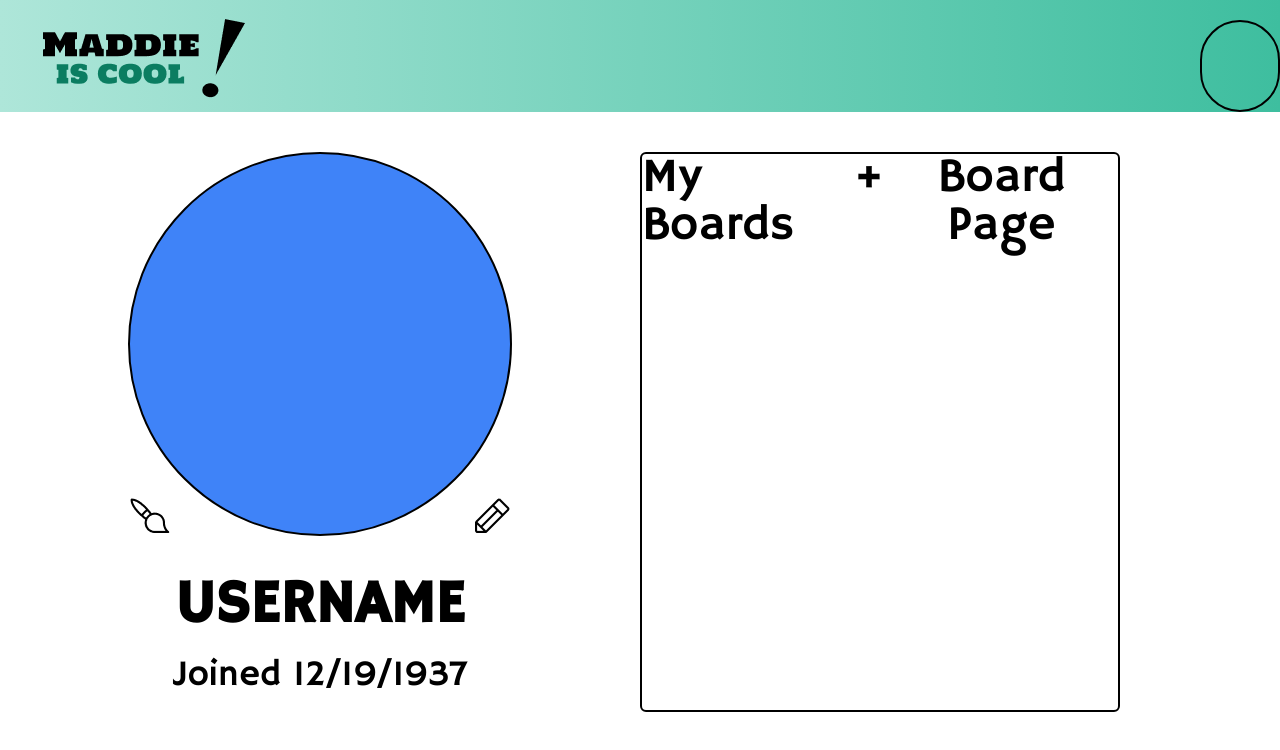
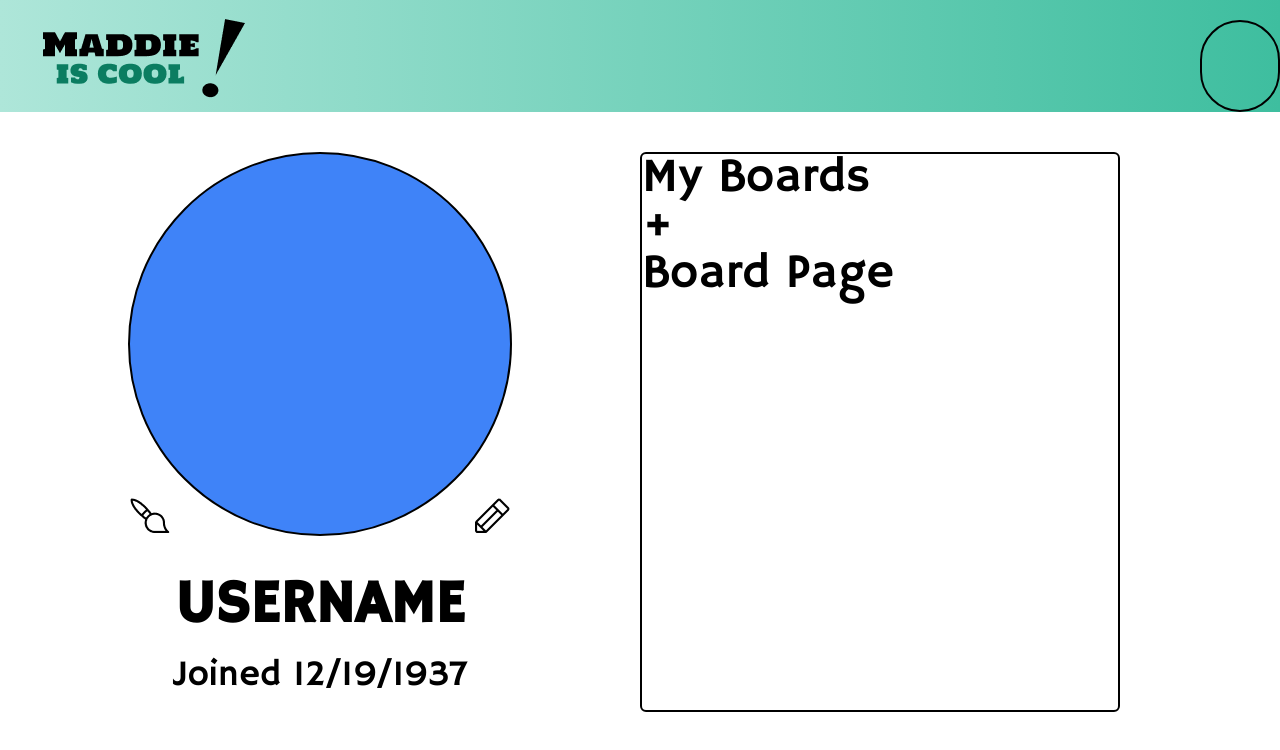
Before and after one commit to 1105-Foo-Aiden/maddieiscool, a Next.js app: page /Dashboard in a window 1280 px wide. Shown: the top 750 px of the page. Built offline with nearby package versions, Linux system fonts and the light colour scheme.

Commit message:
Fixing layout

```diff
--- a/src/app/Dashboard/page.tsx
+++ b/src/app/Dashboard/page.tsx
@@ -51,8 +51,8 @@ export default function Dashboard() {
           </div>
         </div>
         <div>
-          <div className="flex justify-center border-solid border-black border-2 rounded-md h-2/3 w-[75%] mt-10">
-            <div className="flex text-5xl items-top justify-center hammersmith">
+          <div className="border-solid border-black border-2 rounded-md h-2/3 w-[75%] mt-10">
+            <div className=" text-5xl items-top hammersmith">
               <p>My Boards</p>
               <div>
                 <button onClick={() => setOpenModal(true)} className="text-black text-5xl">+</button>
```
